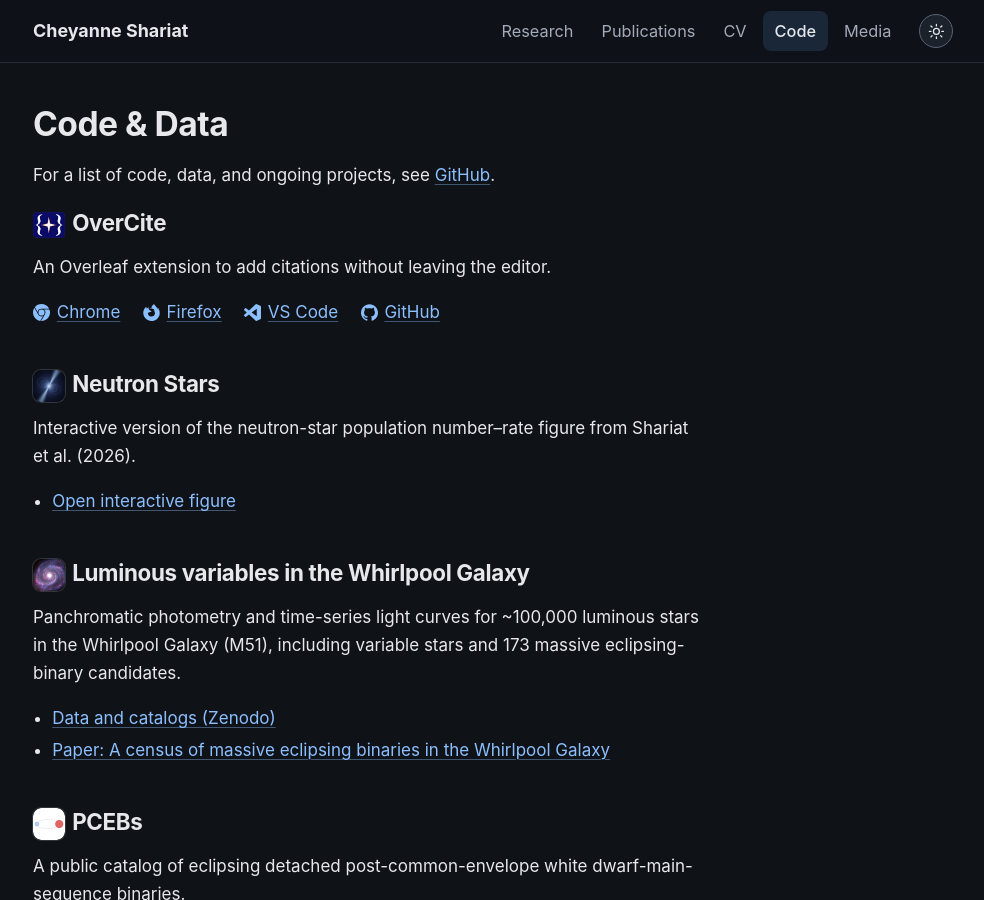
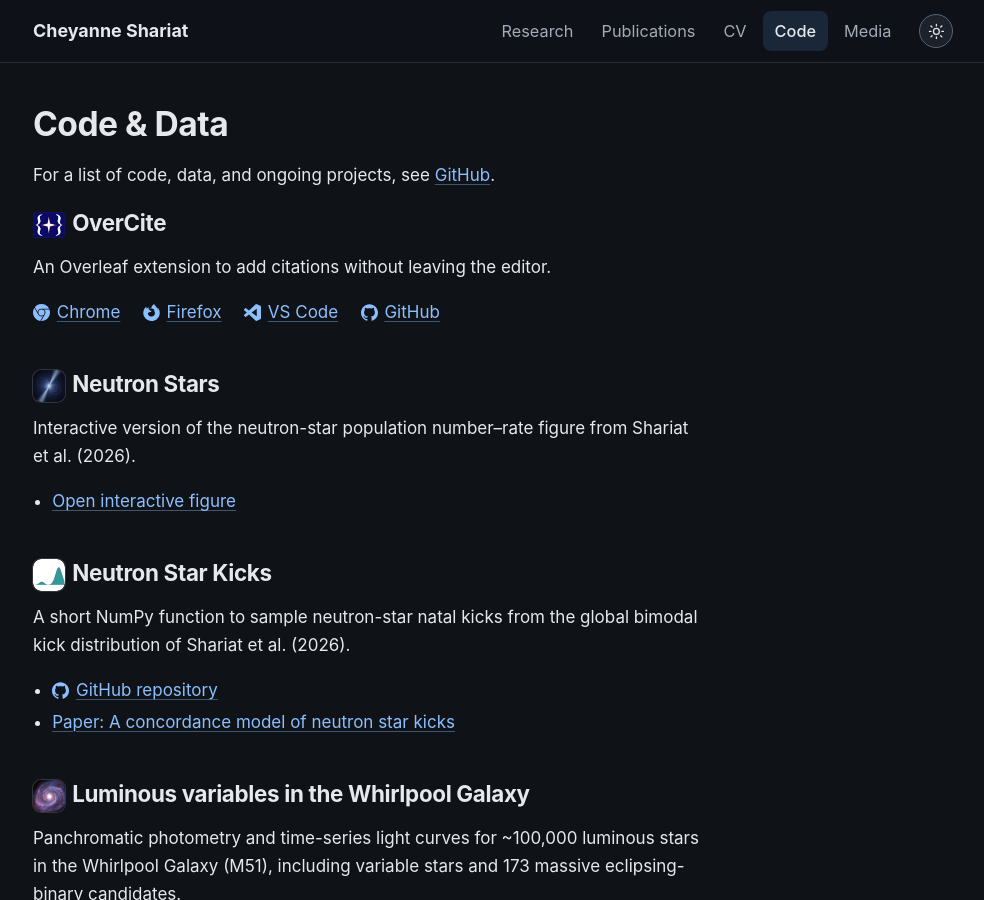
Before and after one commit to cheyanneshariat/cheyanneshariat.github.io, a Jekyll site: the page built from _pages/code.md, in a window 1280 px wide and 900 px high. Shown: the whole window, without its empty margins (147-1131 px from the left). Built offline with Jekyll 4.4.1, drawn with Linux system fonts in a browser that asks for light colours.

Commit message:
Code: add the neutron star kick sampler (draft)
Co-Authored-By: Claude Sonnet 5.5 <noreply@anthropic.com>

```diff
--- a/_pages/code.md
+++ b/_pages/code.md
@@ -23,6 +23,13 @@ Interactive version of the neutron-star population number–rate figure from Sha
 
 - [Open interactive figure](/code/ns-populations/)
 
+## <img class="project-logo" src="/images/icons/ns-kicks.png" alt="">Neutron Star Kicks
+
+A short NumPy function to sample neutron-star natal kicks from the global bimodal kick distribution of Shariat et al. (2026).
+
+- [{% include icons/github.svg %}GitHub repository](https://github.com/cheyanneshariat/ns-kick-sampler)
+- [Paper: A concordance model of neutron star kicks](https://scixplorer.org/abs/2026arXiv261004005S/abstract)
+
 ## <img class="project-logo" src="/images/icons/m51.png" alt="">Luminous variables in the Whirlpool Galaxy
 
 Panchromatic photometry and time-series light curves for ~100,000 luminous stars in the Whirlpool Galaxy (M51), including variable stars and 173 massive eclipsing-binary candidates.
```
Also changed, not shown: images/icons/ns-kicks.png (added).
